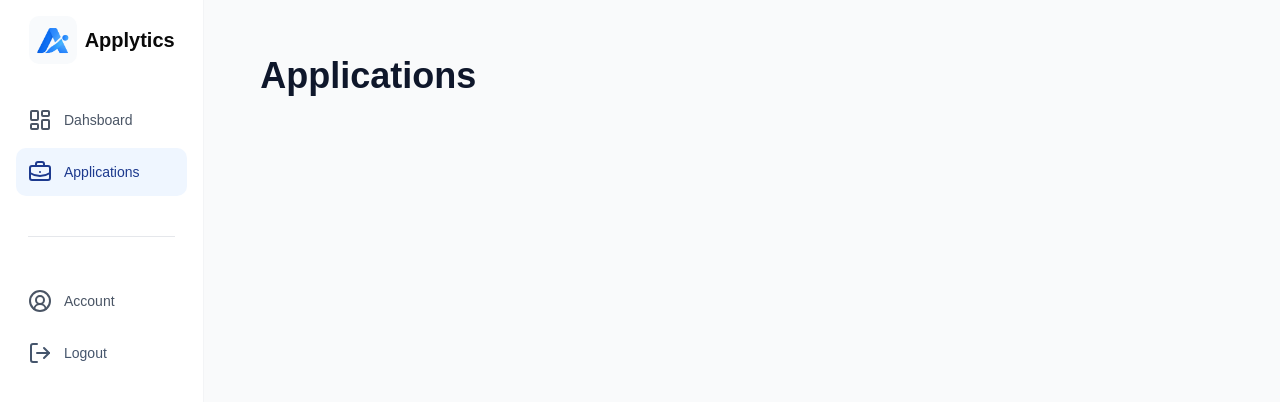
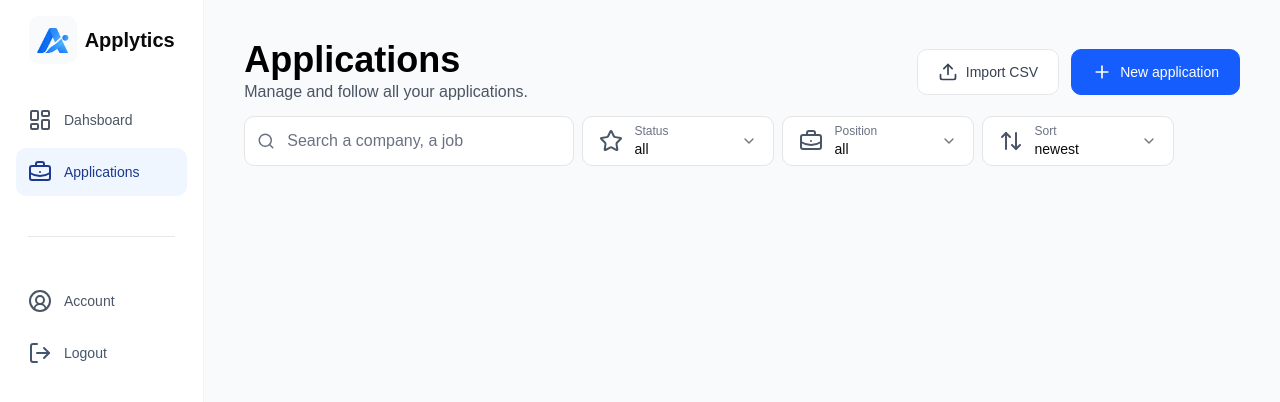
Before and after one commit to mtellal/applytics_v2, a React (Vite) app: page /applications in a window 1280 px wide. Shown: the top 402 px of the page. Built offline with nearby package versions, Linux system fonts and the light colour scheme.

Commit message:
feat: ApplicationsHeader and Applications Filters added

```diff
--- /dev/null
+++ b/src/features/applications/components/ApplicationsFilters.tsx
@@ -0,0 +1,112 @@
+import FilterSelect from '@/components/ui/FilterSelect';
+import Searchbar from '@/components/ui/SearchBar';
+import { ArrowUpDown, BriefcaseBusiness, Star } from 'lucide-react';
+import { useState } from 'react';
+
+export const statusOptions = [
+  {
+    label: 'All statuses',
+    value: 'all',
+  },
+  {
+    label: 'In progress',
+    value: 'in-progress',
+  },
+  {
+    label: 'Interview',
+    value: 'interview',
+  },
+  {
+    label: 'Offer',
+    value: 'offer',
+  },
+  {
+    label: 'Rejected',
+    value: 'rejected',
+  },
+];
+
+export const positionOptions = [
+  {
+    label: 'All positions',
+    value: 'all',
+  },
+  {
+    label: 'Frontend',
+    value: 'frontend',
+  },
+  {
+    label: 'Backend',
+    value: 'backend',
+  },
+  {
+    label: 'Full-stack',
+    value: 'full-stack',
+  },
+  {
+    label: 'Mobile',
+    value: 'mobile',
+  },
+  {
+    label: 'DevOps',
+    value: 'devops',
+  },
+  {
+    label: 'Cybersecurity',
+    value: 'cybersecurity',
+  },
+];
+
+export const sortOptions = [
+  {
+    label: 'Most recent',
+    value: 'newest',
+  },
+  {
+    label: 'Oldest',
+    value: 'oldest',
+  },
+];
+
+export default function ApplicationFilters() {
+  const [position, setPosition] = useState('all');
+  const [status, setStatus] = useState('all');
+  const [sort, setSort] = useState('newest');
+  const [searchValue, setSearchValue] = useState('');
+
+  const onSearch = (input: string) => {
+    console.log('Calling API to search ', input);
+    setSearchValue('');
+  };
+
+  return (
+    <section className="flex gap-2">
+      <div className="flex-1">
+        <Searchbar value={searchValue} onChange={setSearchValue} onSearch={onSearch} />
+      </div>
+      <div className="flex flex-2 gap-2">
+        <FilterSelect
+          label="Status"
+          icon={Star}
+          value={status}
+          onValueChange={setStatus}
+          options={statusOptions}
+        />
+        <FilterSelect
+          label="Position"
+          icon={BriefcaseBusiness}
+          value={position}
+          onValueChange={setPosition}
+          options={positionOptions}
+        />
+        <FilterSelect
+          label="Sort"
+          icon={ArrowUpDown}
+          value={sort}
+          onValueChange={setSort}
+          options={sortOptions}
+        />
+      </div>
+    </section>
+  );
+}
--- /dev/null
+++ b/src/features/applications/components/ApplicationsHeader.tsx
@@ -0,0 +1,25 @@
+import ActionButton from '@/components/ui/ActionButton';
+import { Plus, Upload } from 'lucide-react';
+
+export type ApplicationHeaderProps = {};
+
+export default function ApplicationHeader({}: ApplicationHeaderProps) {
+  return (
+    <header className="flex justify-between items-center">
+      <div className="flex flex-col text-gray-600">
+        <h1 className="font-semibold text-4xl text-black">Applications</h1>
+        <p>Manage and follow all your applications.</p>
+      </div>
+
+      <div className="flex gap-3">
+        <ActionButton variant="secondary" icon={Upload}>
+          Import CSV
+        </ActionButton>
+
+        <ActionButton variant="primary" icon={Plus}>
+          New application
+        </ActionButton>
+      </div>
+    </header>
+  );
+}
--- a/src/pages/Applications.tsx
+++ b/src/pages/Applications.tsx
@@ -1,7 +1,11 @@
+import ApplicationFilters from '@/features/applications/components/ApplicationsFilters';
+import ApplicationHeader from '@/features/applications/components/ApplicationsHeader';
+
 export default function Applications() {
   return (
-    <div className="min-h-screen p-8">
-      <h1 className="text-4xl font-bold text-slate-900">Applications</h1>
-    </div>
+    <main className="min-h-screen p-4 space-y-3">
+      <ApplicationHeader />
+      <ApplicationFilters />
+    </main>
   );
 }
```
